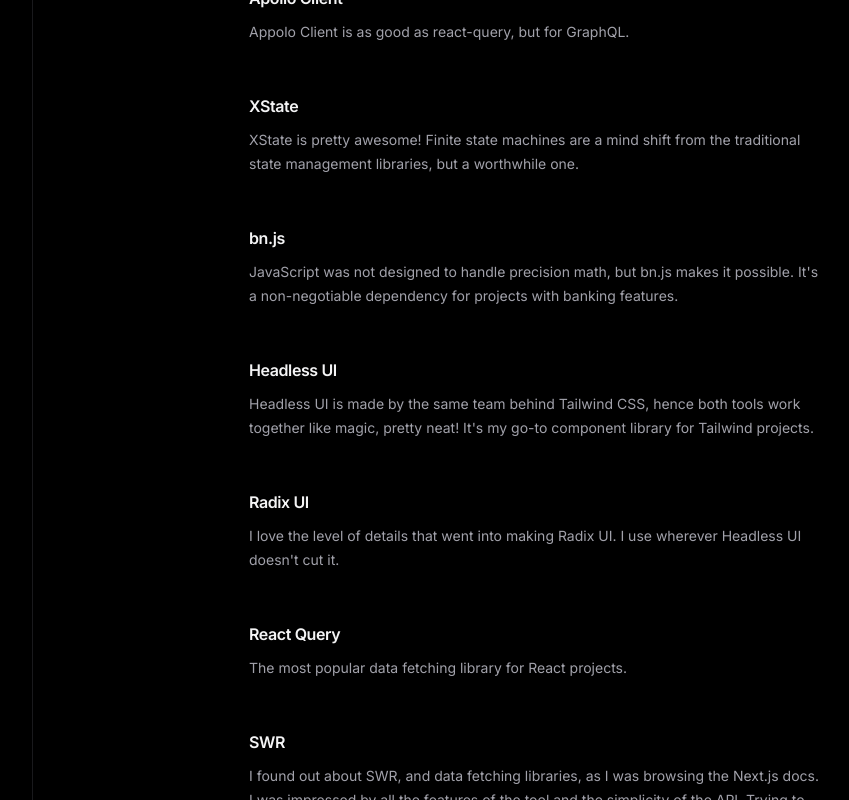
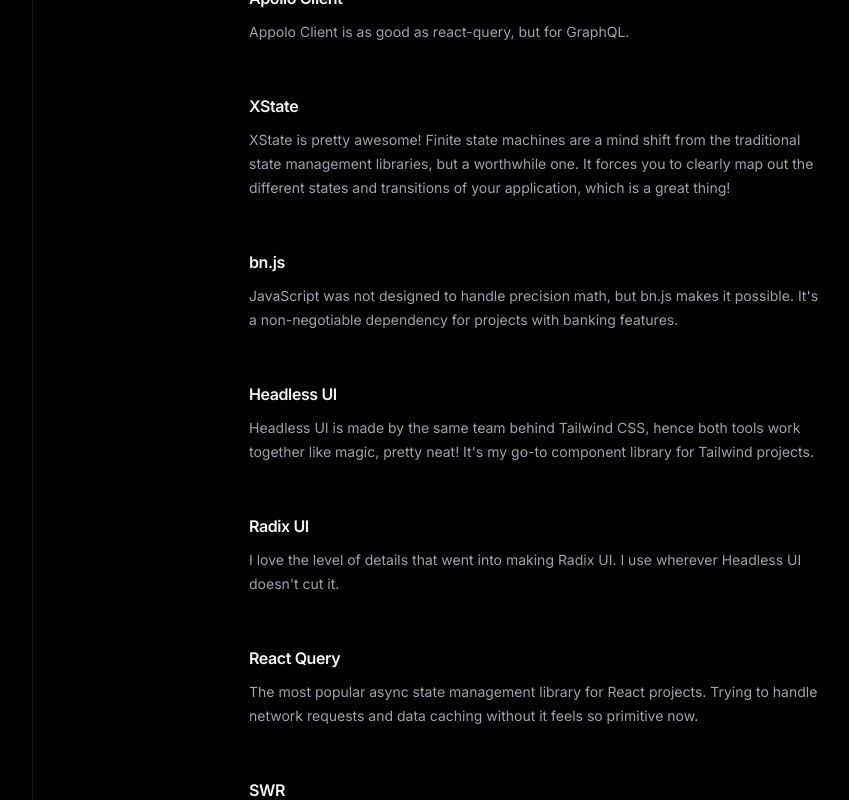
Before and after one commit to CharlyMartin/portfolio, a Next.js app: page /uses in a window 1280 px wide. Shown: the part 2980-3780 px from the top of the page, without its empty margins (128-977 px from the left). Built offline with nearby package versions, Linux system fonts and the light colour scheme.

Commit message:
Update meta for React Query

```diff
--- a/src/data/uses.ts
+++ b/src/data/uses.ts
@@ -294,7 +294,7 @@ const data: Use[] = [
   {
     id: 30,
     name: "Apollo Client",
-    meta: "Data Fetching",
+    meta: "Async State Management",
     oneLiner: "Popular GraphQL client.",
     description: "Appolo Client is as good as react-query, but for GraphQL.",
     url: "https://www.apollographql.com/",
@@ -322,9 +322,9 @@ const data: Use[] = [
     id: 33,
     name: "XState",
     meta: "State Management",
-    oneLiner: "Popular library for state management and statecharts",
+    oneLiner: "Popular library for state machines and statecharts",
     description:
-      "XState is pretty awesome! Finite state machines are a mind shift from the traditional state management libraries, but a worthwhile one.",
+      "XState is pretty awesome! Finite state machines are a mind shift from the traditional state management libraries, but a worthwhile one. It forces you to clearly map out the different states and transitions of your application, which is a great thing!",
     url: "https://xstate.js.org/",
     type: "library",
   },
@@ -372,19 +372,21 @@ const data: Use[] = [
   {
     id: 38,
     name: "React Query",
-    meta: "Data Fetching",
-    oneLiner: "Popular data fetching library, by the Tanstack team.",
-    description: "The most popular data fetching library for React projects.",
+    meta: "Async State Management",
+    oneLiner: "Popular async state management library, by the Tanstack team.",
+    description:
+      "The most popular async state management library for React projects. Trying to handle network requests and data caching without it feels so primitive now.",
     url: "https://tanstack.com/query/latest",
     type: "library",
   },
   {
     id: 39,
     name: "SWR",
-    meta: "Data Fetching",
-    oneLiner: "Popular data fetching library, by the team behind Next.js.",
+    meta: "Async State Management",
+    oneLiner:
+      "Popular  async state management library, by the team behind Next.js.",
     description:
-      "I found out about SWR, and data fetching libraries, as I was browsing the Next.js docs. I was impressed by all the features of the tool and the simplicity of the API. Trying to handle network requests without it feels so primitive now.",
+      "I found out about SWR as I was browsing the Next.js docs. I was impressed by all the features of the tool and the simplicity of the API.",
     url: "https://swr.vercel.app/",
     type: "library",
   },
--- a/src/types/index.ts
+++ b/src/types/index.ts
@@ -93,7 +93,7 @@ export type Use = {
     | "Blockchain SDK"
     | "Animation Library"
     | "BigNum Library"
-    | "Data Fetching"
+    | "Async State Management"
     | "Form Management"
     | "Routing"
     | "Shell Tool"
```
